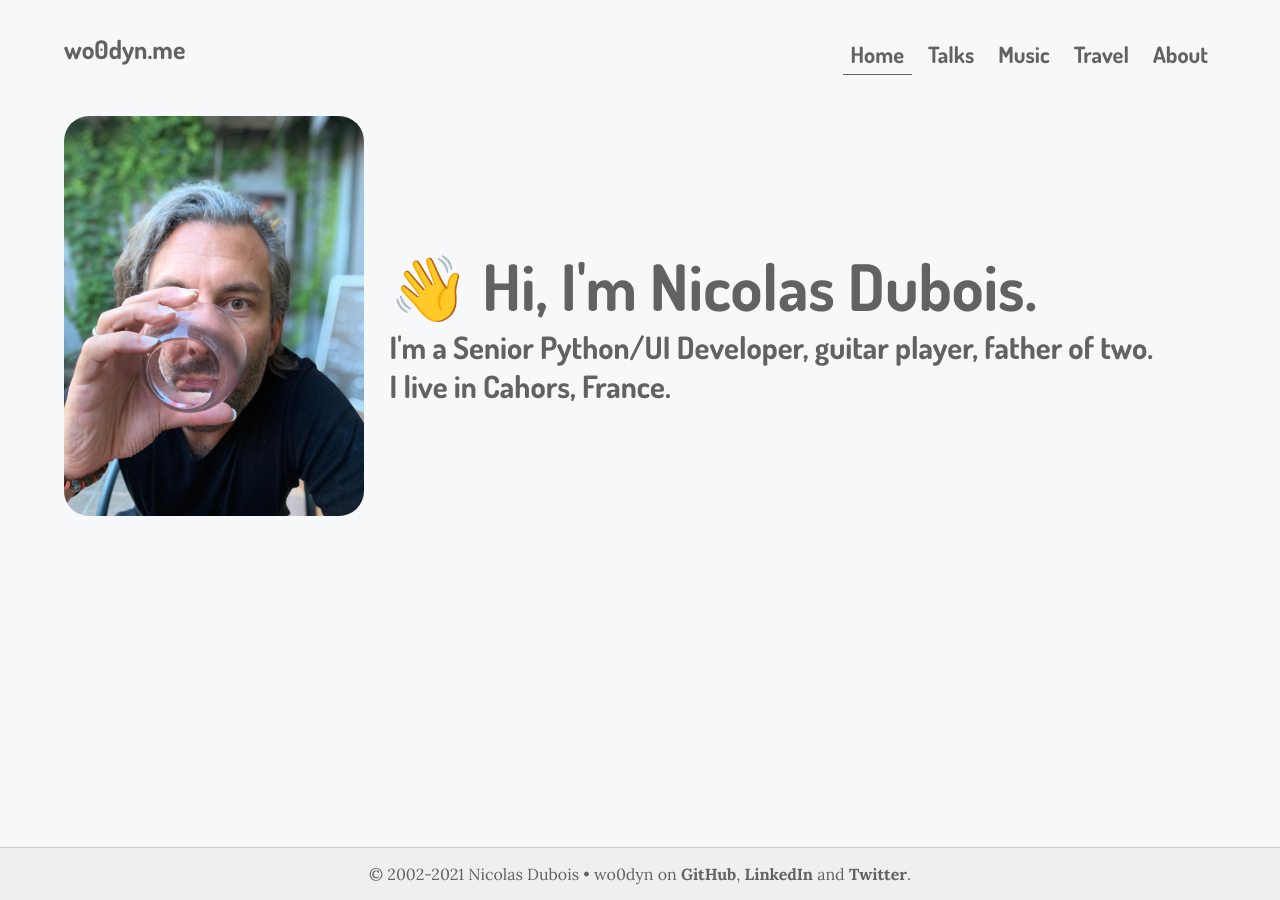
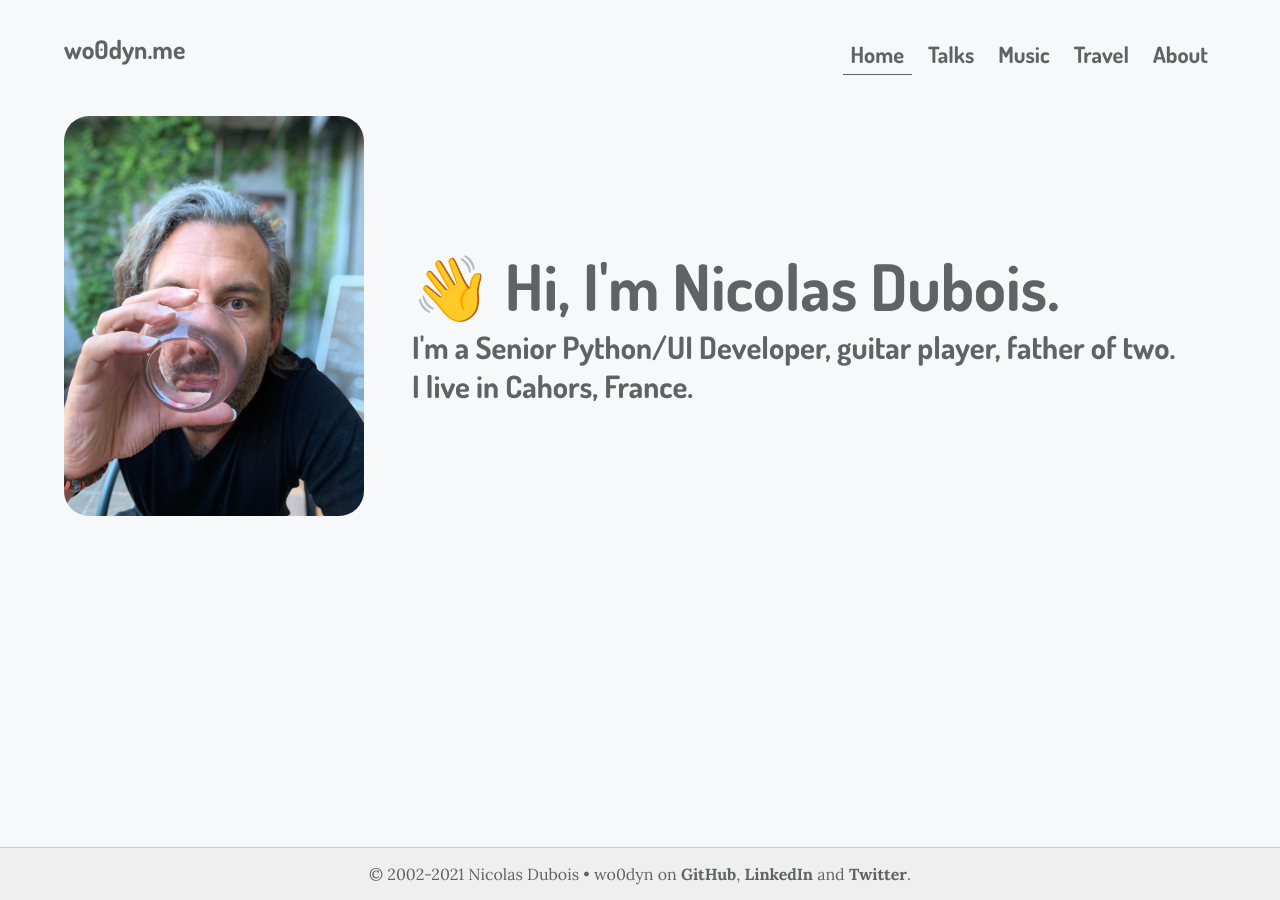
Before and after one commit to wo0dyn/homepage, a Jekyll site: the page built from home.html, in a window 1280 px wide. Built offline with Jekyll 4.4.1, drawn with Linux system fonts in a browser that asks for light colours.

Commit message:
Add more space on jumbotron

```diff
--- a/assets/css/core.scss
+++ b/assets/css/core.scss
@@ -201,7 +201,7 @@ main {
     }
 
     hgroup {
-      margin-left: 1em;
+      margin-left: 48px;
       font-size: 1.6em;
       h1 {
         font-size: 2.5em;
```
